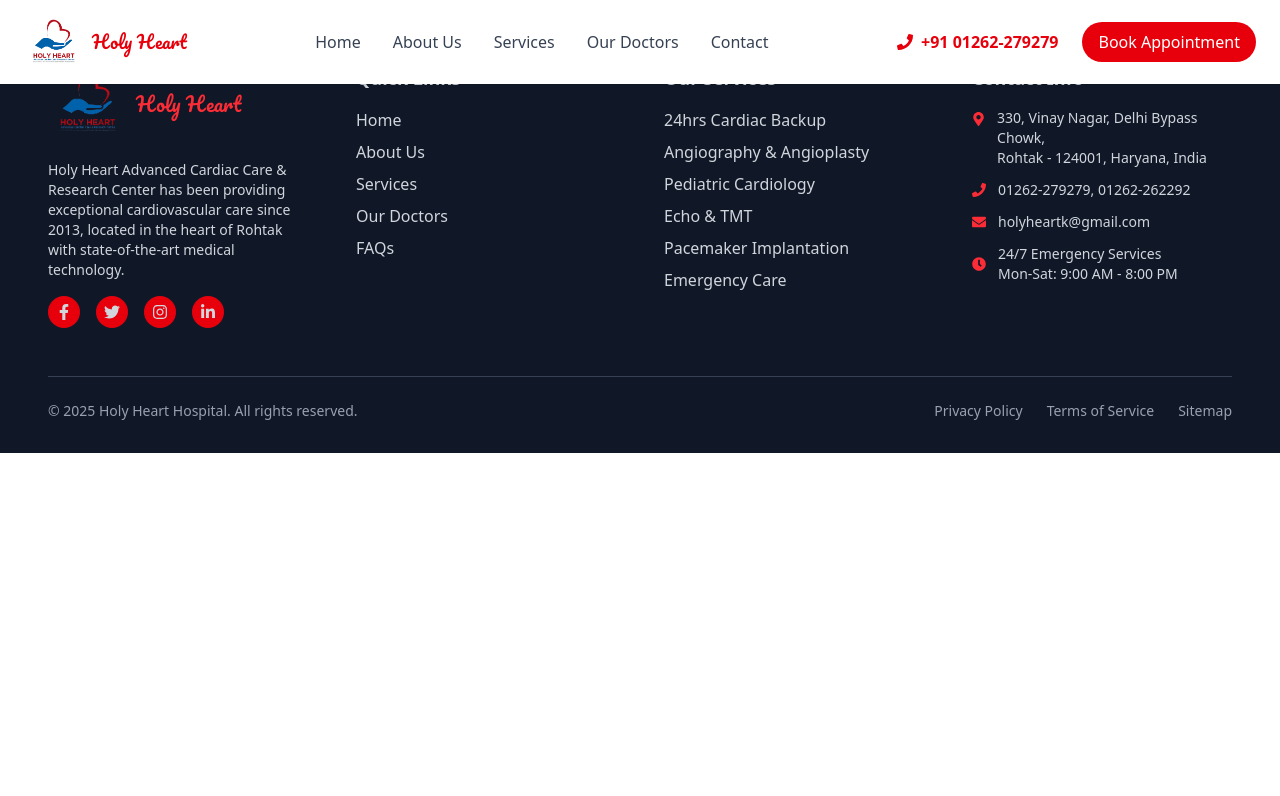
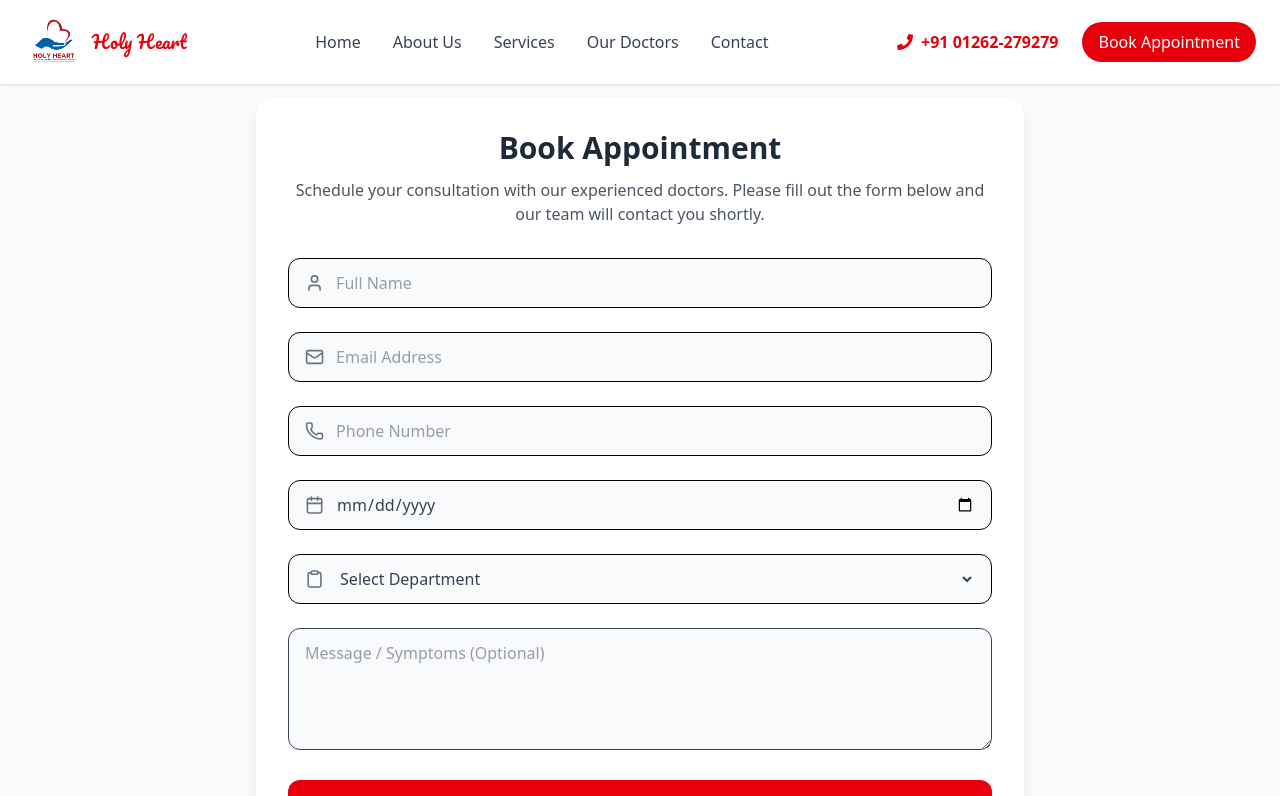
Before and after one commit to Aanchal7915/holy-heart, a React (Vite) app: page /book-appointment in a window 1280 px wide. Shown: the top 796 px of the page. Built offline with nearby package versions, Linux system fonts and the light colour scheme.

Commit message:
added redirecting to whtsapp func

```diff
--- a/src/App.jsx
+++ b/src/App.jsx
@@ -8,6 +8,7 @@
 import Contact from "./pages/Contact";
 import OurDoctor from './pages/OurDoctor'
 import ScrollToTop from "./components/ScrollToTop";
+import BookAppointment from "./pages/BookAppointment";
 
 function App() {
   return (
@@ -20,6 +21,7 @@
         <Route path="/contact" element={<Contact/>}/>
         <Route path="/services" element={<Service />} />
         <Route path="/our-doctors" element={<OurDoctor/>}/>
+        <Route path="/book-appointment" element={<BookAppointment/>}/>
       </Routes>
       <Footer />
     </div>
--- /dev/null
+++ b/src/pages/BookAppointment.jsx
@@ -0,0 +1,130 @@
+import React from "react";
+import { User, Mail, Phone, Calendar, Clipboard } from "lucide-react";
+
+const WHATSAPP_PHONE = "919876543210"; // replace with your clinic's WhatsApp number
+
+const BookAppointment = () => {
+  const handleSubmit = (e) => {
+    e.preventDefault();
+    const formData = new FormData(e.target);
+    const fullName = formData.get("name");
+    const email = formData.get("email");
+    const phone = formData.get("phone");
+    const date = formData.get("date");
+    const department = formData.get("department");
+    const message = formData.get("message");
+
+    const text = `📅 *New Appointment Request*
+
+👤 Name: ${fullName}
+📧 Email: ${email}
+📞 Phone: ${phone}
+📆 Date: ${date}
+🏥 Department: ${department}
+📝 Message: ${message || "N/A"}
+`;
+
+    const url = `https://wa.me/${WHATSAPP_PHONE}?text=${encodeURIComponent(text)}`;
+    window.open(url, "_blank");
+  };
+
+  return (
+    <section className="bg-gray-50 py-12 px-6 md:px-20">
+      <div className="h-[50px]"></div>
+      <div className="max-w-3xl mx-auto bg-white rounded-2xl shadow-lg p-8">
+        {/* Heading */}
+        <h2 className="text-3xl font-bold text-gray-800 mb-3 text-center">
+          Book Appointment
+        </h2>
+        <p className="text-gray-600 mb-8 text-center">
+          Schedule your consultation with our experienced doctors.
+          Please fill out the form below and our team will contact you shortly.
+        </p>
+
+        {/* Appointment Form */}
+        <form className="space-y-6" onSubmit={handleSubmit}>
+          {/* Full Name */}
+          <div className="flex items-center border rounded-xl px-4 py-3 bg-gray-50 focus-within:ring-2 focus-within:ring-red-500">
+            <User className="text-gray-500 w-5 h-5 mr-3" />
+            <input
+              type="text"
+              name="name"
+              placeholder="Full Name"
+              className="w-full bg-transparent outline-none focus:outline-none focus:ring-0 text-gray-700"
+              required
+            />
+          </div>
+
+          {/* Email */}
+          <div className="flex items-center border rounded-xl px-4 py-3 bg-gray-50 focus-within:ring-2 focus-within:ring-red-500">
+            <Mail className="text-gray-500 w-5 h-5 mr-3" />
+            <input
+              type="email"
+              name="email"
+              placeholder="Email Address"
+              className="w-full bg-transparent outline-none focus:outline-none focus:ring-0 text-gray-700"
+              required
+            />
+          </div>
+
+          {/* Phone */}
+          <div className="flex items-center border rounded-xl px-4 py-3 bg-gray-50 focus-within:ring-2 focus-within:ring-red-500">
+            <Phone className="text-gray-500 w-5 h-5 mr-3" />
+            <input
+              type="tel"
+              name="phone"
+              placeholder="Phone Number"
+              className="w-full bg-transparent outline-none focus:outline-none focus:ring-0 text-gray-700"
+              required
+            />
+          </div>
+
+          {/* Date */}
+          <div className="flex items-center border rounded-xl px-4 py-3 bg-gray-50 focus-within:ring-2 focus-within:ring-red-500">
+            <Calendar className="text-gray-500 w-5 h-5 mr-3" />
+            <input
+              type="date"
+              name="date"
+              className="w-full bg-transparent outline-none focus:outline-none focus:ring-0 text-gray-700"
+              required
+            />
+          </div>
+
+          {/* Department */}
+          <div className="flex items-center border rounded-xl px-4 py-3 bg-gray-50 focus-within:ring-2 focus-within:ring-red-500">
+            <Clipboard className="text-gray-500 w-5 h-5 mr-3" />
+            <select
+              name="department"
+              className="w-full bg-transparent outline-none focus:outline-none focus:ring-0 text-gray-700"
+              required
+            >
+              <option value="">Select Department</option>
+              <option value="Cardiology">Cardiology</option>
+              <option value="Neurology">Neurology</option>
+              <option value="Orthopedics">Orthopedics</option>
+              <option value="General Medicine">General Medicine</option>
+            </select>
+          </div>
+
+          {/* Message */}
+          <textarea
+            name="message"
+            placeholder="Message / Symptoms (Optional)"
+            className="w-full border rounded-xl px-4 py-3 bg-gray-50 outline-none focus:outline-none focus:ring-2 focus:ring-red-500 text-gray-700"
+            rows="4"
+          ></textarea>
+
+          {/* Submit */}
+          <button
+            type="submit"
+            className="w-full bg-red-600 hover:bg-red-700 text-white py-3 rounded-xl font-semibold transition"
+          >
+            Book Appointment
+          </button>
+        </form>
+      </div>
+    </section>
+  );
+};
+
+export default BookAppointment;
```
